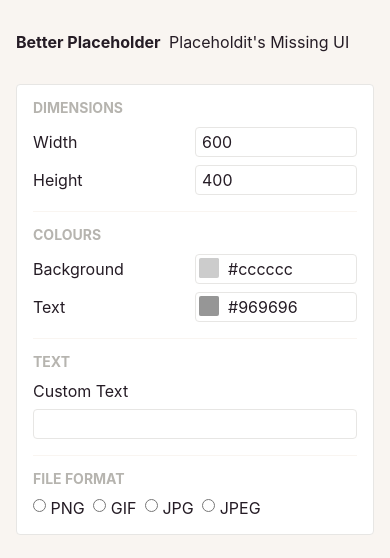
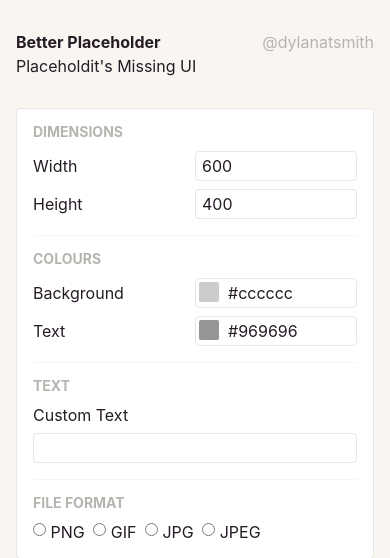
Before and after one commit to LivericA/betterImage, a PHP site: page / in a window 390 px wide. Shown: the top 558 px of the page. Run offline with PHP 8.4, Linux system fonts and the light colour scheme; some libraries are stand-ins or nearby versions.

Commit message:
Added attribution in header

```diff
--- a/index.html
+++ b/index.html
@@ -9,9 +9,9 @@
   <!-- Favicon -->
 
   <!-- Styles and scripts -->
-  <link rel="stylesheet" href="/css/main.css">
+  <link rel="stylesheet" href="css/main.css">
   <script type="text/javascript" src="https://code.jquery.com/jquery-3.2.1.min.js"></script>
-  <script type="text/javascript" src="/js/main-min.js"></script>
+  <script type="text/javascript" src="js/main-min.js"></script>
 
   <!-- Open Graph -->
   <meta property="og:url" content="https://betterplaceholder.com">
@@ -30,9 +30,14 @@
 <body>
   <header class="container-fluid">
     <div class="row">
-      <div class="col-md-10 col-md-offset-1 col-lg-8 col-lg-offset-2">
-        <h1>Better Placeholder</h1>
-        <span>Placeholdit's Missing UI</span>
+      <div class="col-md-10 col-md-offset-1 col-lg-8 col-lg-offset-2 header">
+        <div class="header__left">
+          <h1>Better Placeholder</h1>
+          <span>Placeholdit's Missing UI</span>
+        </div>
+        <div class="header__right">
+          <a href="https://twitter.com/dylanatsmith" target="_blank">@dylanatsmith</a>
+        </div>
       </div>
     </div>
   </header>
--- a/sass/sections/_header.scss
+++ b/sass/sections/_header.scss
@@ -10,3 +10,31 @@ h1 {
 h1 + span {
 	margin-left: 0.25rem;
 }
+
+.header {
+	display: flex;
+	justify-content: space-between;
+}
+
+@media screen and (max-width: 499px) {
+	.header__left {
+		span {
+			display:     block;
+			margin-left: 0;
+			margin-top:  0.25rem;
+		}
+	}
+}
+
+.header__right {
+	text-align: right;
+
+	a {
+		color: $medium;
+		text-decoration: none;
+
+		&:hover {
+			color: $black;
+		}
+	}
+}
```
Also changed, not shown: css/main.css.
